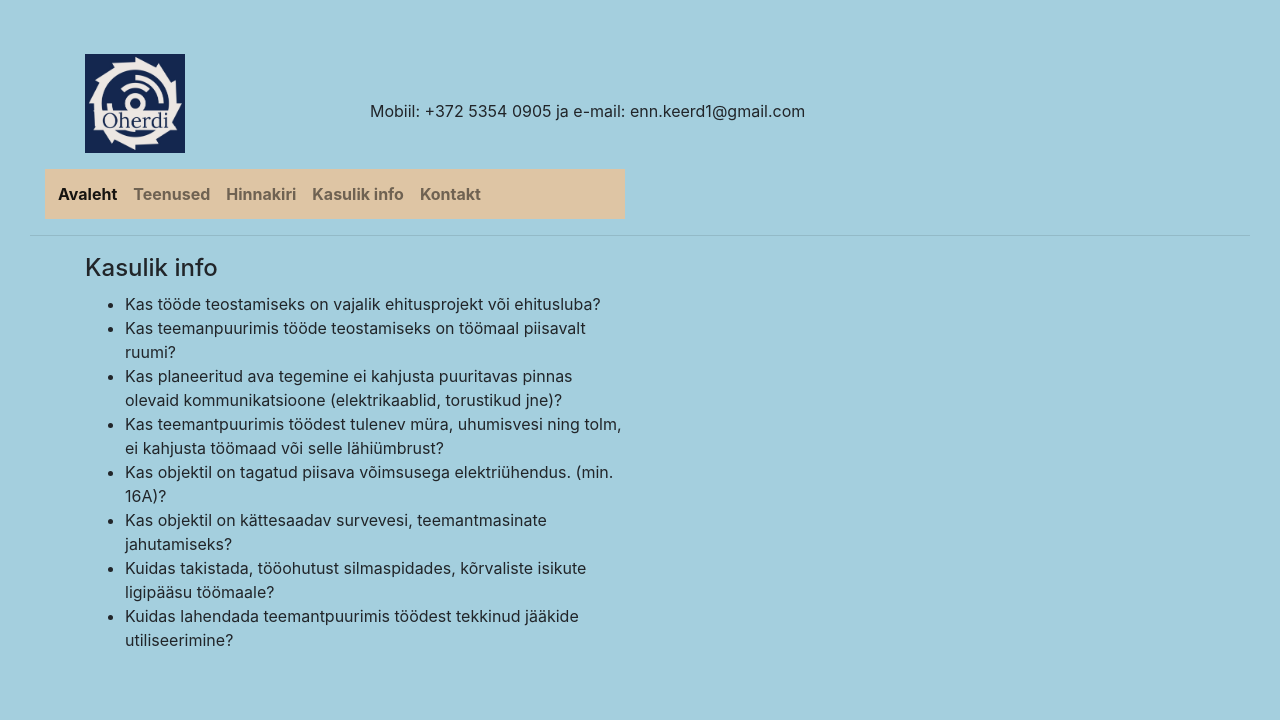
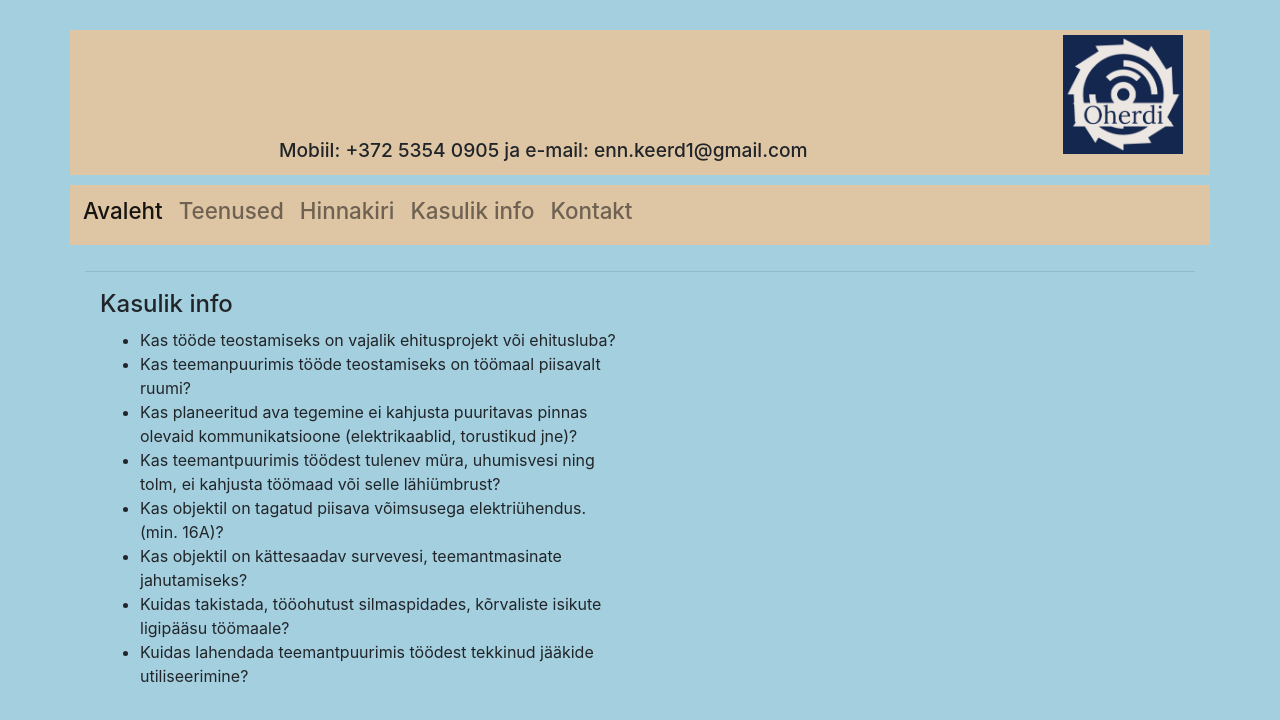
Before and after one commit to triinux88/minu_veebileht, a plain HTML site: page kasulik_info.html in a window 1280 px wide. Drawn offline with nearby package versions, Linux system fonts and the light colour scheme.

Commit message:
02.01.22

```diff
--- a/kasulik_info.html
+++ b/kasulik_info.html
@@ -13,40 +13,42 @@
 <link href="style.css" rel="stylesheet" type="text/css">
 </head>
 <body>
-    <div class="container">
-        <div class="row align-items-center mt-4">
-          <div class="col-3 mb-3">
-             <img src="logo.jpg"  class="img-fluid" width="100" height="100" alt="Logo">
-          </div>
-          <div class="col-9">
-            Mobiil: +372 5354 0905 ja e-mail: enn.keerd1@gmail.com
-          </div>
-        </div>
+  <div class="header container">
+    <div class="row flex-sm-row-reverse flex-sm-row align-items-end">
+      <div class="col col-12 col-sm-2 align-self-end logo mb-3 mx-auto d-block">
+         <img src="logo.jpg"  class="img-fluid" alt="Logo">
+      </div>
+      <div class="col col-12 col-sm-10 font-weight-bolder">
+        <h5>Mobiil: +372 5354 0905 ja e-mail: enn.keerd1@gmail.com</h5>
+      </div>
+
     </div>
-    <div class="col-12 col-sm-6">
+</div>
+<div class="container">
+  <div class="row ">
 
-        <nav class="navbar navbar-expand-lg navbar navbar-light">
+      <nav class="navbar navbar-expand-lg navbar navbar-light w-100 mx-auto">
 
-            <button class="navbar-toggler" type="button" data-toggle="collapse" data-target="#minuMenyy" aria-expanded="false">
-              <span class="navbar-toggler-icon"></span>
-            </button>
+        <button class="navbar-toggler" type="button" data-toggle="collapse" data-target="#minuMenyy" aria-expanded="false">
+          <span class="navbar-toggler-icon"></span>
+        </button>
 
           <div class="collapse navbar-collapse" id="minuMenyy">
             <ul class="navbar-nav">
               <li class="nav-item active">
-                <a class="nav-link" href="index.html">Avaleht </a>
+                <a class="nav-link" href="index.html"><h3>Avaleht</h3></a>
               </li>
               <li class="nav-item">
-                <a class="nav-link" href="teenused.html">Teenused</a>
+                <a class="nav-link" href="teenused.html"><h3>Teenused</h3></a>
               </li>
               <li class="nav-item">
-                <a class="nav-link" href="hinnakiri.html">Hinnakiri</a>
+                <a class="nav-link" href="hinnakiri.html"><h3>Hinnakiri</h3></a>
               </li>
               <li class="nav-item">
-                <a class="nav-link" href="kasulik_info.html">Kasulik info</a>
+                <a class="nav-link" href="kasulik_info.html"><h3>Kasulik info</h3></a>
               </li>
               <li class="nav-item">
-                <a class="nav-link" href="kontakt.html">Kontakt</a>
+                <a class="nav-link" href="kontakt.html"><h3>Kontakt</h3></a>
               </li>
             </ul>
           </div>
@@ -55,7 +57,7 @@
     <hr>
     <div class="container">
         <div class="row">
-            <div class="col-12 col-sm-6">
+            <div class="col-12 col-md-6">
     <h2>Kasulik info</h2>
     <ul>
         <li>Kas tööde teostamiseks on vajalik ehitusprojekt või ehitusluba?</li>
--- a/style.css
+++ b/style.css
@@ -1,8 +1,40 @@
-@media (max-width: 1200px) {
-	body {
-	  font-size:calc(1rem + 1vw);
+
+/* DESKTOP */
+
+@media (min-width: 576px) {
+
+	p {
+		font-size: 0.8em;
 	}
+
+	h5 {
+		font-size: 1.2em;
+	}
+
+	h3 {
+		font-size: 1.4em;
+	}
+
   }
+
+/* MOBIIL */
+@media (max-width: 576px) {
+
+	p {
+		font-size: 1em;
+	}
+
+	h5 {
+		font-size: 1.5em;
+	}
+
+	h3 {
+		font-size: 1.7em;
+	}
+
+  }
+
+
 
 .header {
 	background-color: #dec5a4;
```
Also changed, not shown: hinnakiri.html (+15 -14 lines), index.html (+6 -6 lines), kontakt.html (+21 -19 lines), teenused.html (+15 -13 lines).
